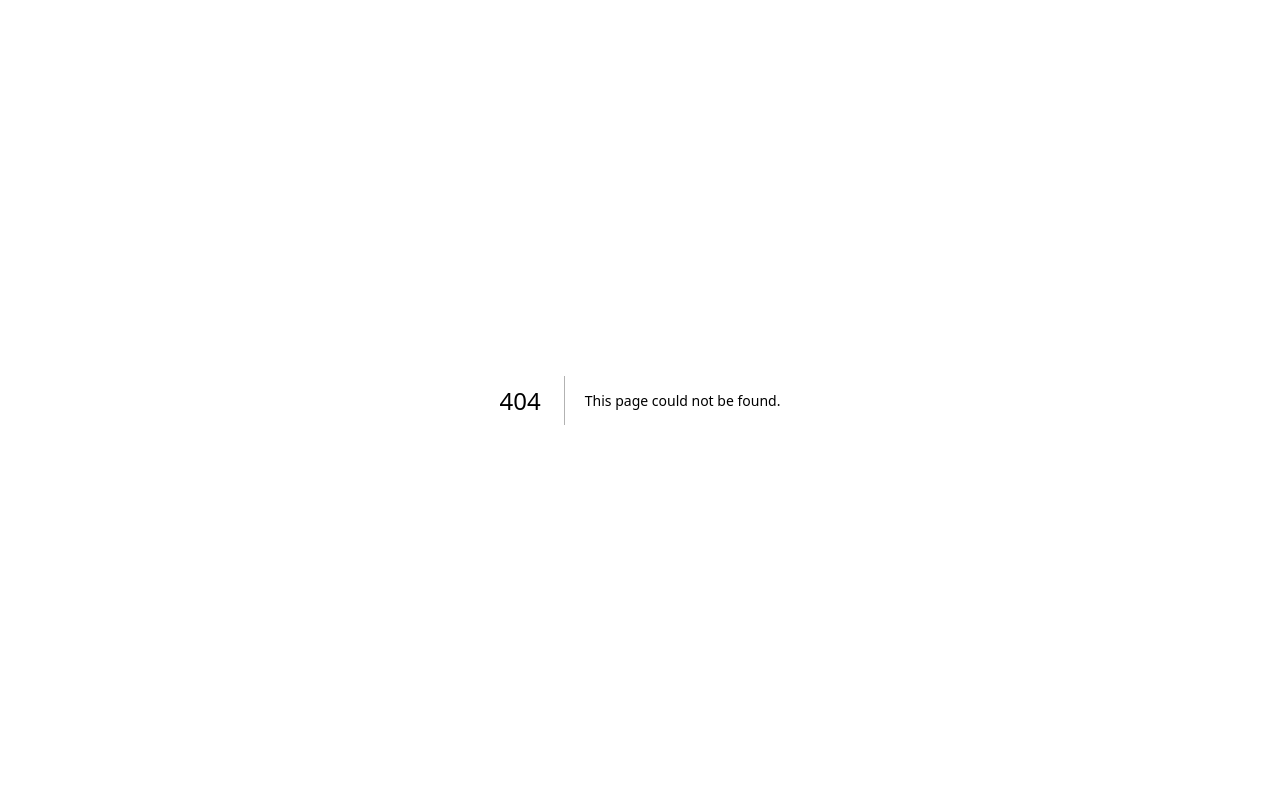
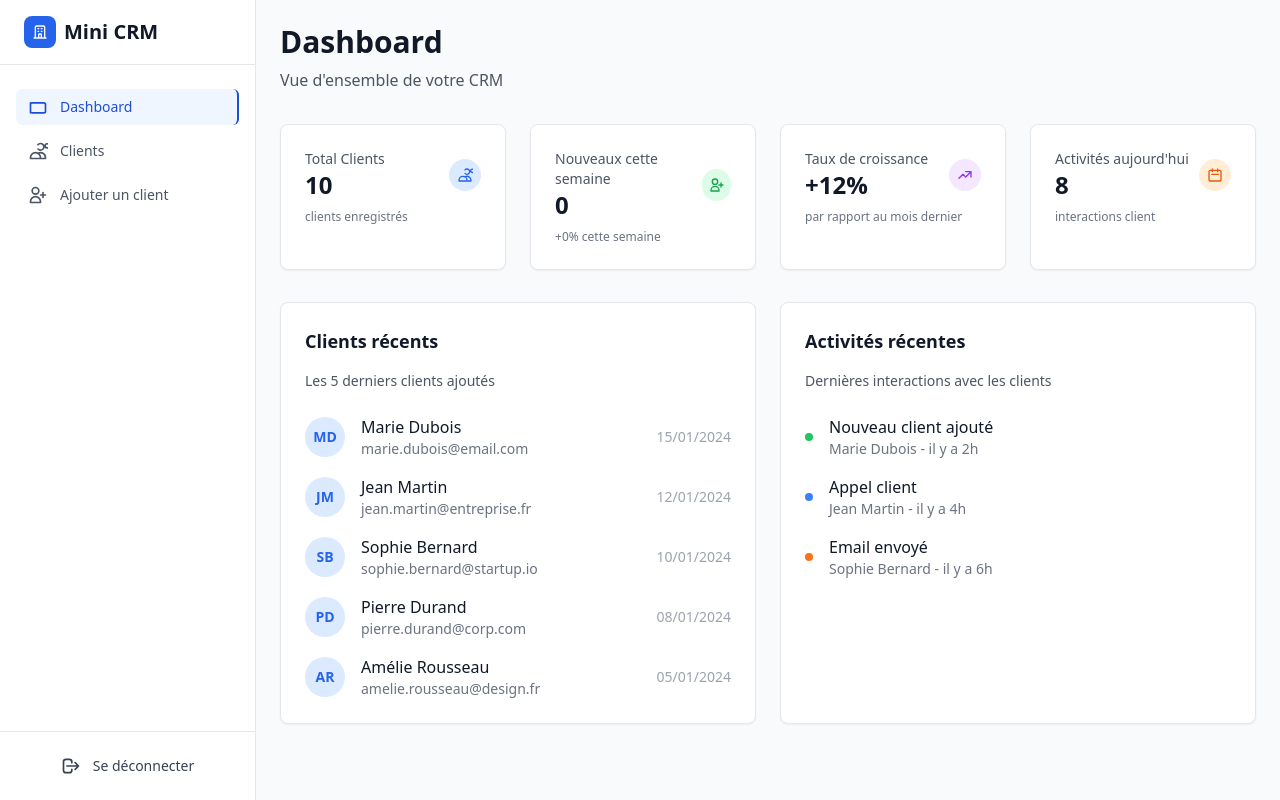
Before and after one commit to aaronfranceschi/ai-link-crm, a Next.js app: page /dashboard in a window 1280 px wide. Before the commit this address had no page. Built offline with nearby package versions, Linux system fonts and the light colour scheme.

Commit message:
feat: implement Dashboard page with client statistics and recent activities

```diff
--- /dev/null
+++ b/app/dashboard/page.tsx
@@ -0,0 +1,158 @@
+import { Card } from "@/components/ui/Card"
+import { mockClients } from "@/data/mock"
+
+export default function DashboardPage() {
+  const totalClients = mockClients.length
+  const recentClients = mockClients.filter((client) => {
+    const clientDate = new Date(client.createdAt)
+    const weekAgo = new Date()
+    weekAgo.setDate(weekAgo.getDate() - 7)
+    return clientDate > weekAgo
+  }).length
+
+  return (
+    <div className="p-6">
+      <div className="mb-8">
+        <h1 className="text-3xl font-bold text-gray-900">Dashboard</h1>
+        <p className="text-gray-600 mt-2">Vue d'ensemble de votre CRM</p>
+      </div>
+
+      {/* Stats Cards */}
+      <div className="grid grid-cols-1 md:grid-cols-2 lg:grid-cols-4 gap-6 mb-8">
+        <Card className="p-6">
+          <div className="flex items-center justify-between">
+            <div>
+              <p className="text-sm font-medium text-gray-600">Total Clients</p>
+              <p className="text-2xl font-bold text-gray-900">{totalClients}</p>
+            </div>
+            <div className="w-8 h-8 bg-blue-100 rounded-full flex items-center justify-center">
+              <svg className="w-4 h-4 text-blue-600" fill="none" stroke="currentColor" viewBox="0 0 24 24">
+                <path
+                  strokeLinecap="round"
+                  strokeLinejoin="round"
+                  strokeWidth={2}
+                  d="M12 4.354a4 4 0 110 5.292M15 21H3v-1a6 6 0 0112 0v1zm0 0h6v-1a6 6 0 00-9-5.197m13.5-9a2.5 2.5 0 11-5 0 2.5 2.5 0 015 0z"
+                />
+              </svg>
+            </div>
+          </div>
+          <p className="text-xs text-gray-500 mt-2">clients enregistrés</p>
+        </Card>
+
+        <Card className="p-6">
+          <div className="flex items-center justify-between">
+            <div>
+              <p className="text-sm font-medium text-gray-600">Nouveaux cette semaine</p>
+              <p className="text-2xl font-bold text-gray-900">{recentClients}</p>
+            </div>
+            <div className="w-8 h-8 bg-green-100 rounded-full flex items-center justify-center">
+              <svg className="w-4 h-4 text-green-600" fill="none" stroke="currentColor" viewBox="0 0 24 24">
+                <path
+                  strokeLinecap="round"
+                  strokeLinejoin="round"
+                  strokeWidth={2}
+                  d="M18 9v3m0 0v3m0-3h3m-3 0h-3m-2-5a4 4 0 11-8 0 4 4 0 018 0zM3 20a6 6 0 0112 0v1H3v-1z"
+                />
+              </svg>
+            </div>
+          </div>
+          <p className="text-xs text-gray-500 mt-2">
+            +{Math.round((recentClients / totalClients) * 100)}% cette semaine
+          </p>
+        </Card>
+
+        <Card className="p-6">
+          <div className="flex items-center justify-between">
+            <div>
+              <p className="text-sm font-medium text-gray-600">Taux de croissance</p>
+              <p className="text-2xl font-bold text-gray-900">+12%</p>
+            </div>
+            <div className="w-8 h-8 bg-purple-100 rounded-full flex items-center justify-center">
+              <svg className="w-4 h-4 text-purple-600" fill="none" stroke="currentColor" viewBox="0 0 24 24">
+                <path strokeLinecap="round" strokeLinejoin="round" strokeWidth={2} d="M13 7h8m0 0v8m0-8l-8 8-4-4-6 6" />
+              </svg>
+            </div>
+          </div>
+          <p className="text-xs text-gray-500 mt-2">par rapport au mois dernier</p>
+        </Card>
+
+        <Card className="p-6">
+          <div className="flex items-center justify-between">
+            <div>
+              <p className="text-sm font-medium text-gray-600">Activités aujourd'hui</p>
+              <p className="text-2xl font-bold text-gray-900">8</p>
+            </div>
+            <div className="w-8 h-8 bg-orange-100 rounded-full flex items-center justify-center">
+              <svg className="w-4 h-4 text-orange-600" fill="none" stroke="currentColor" viewBox="0 0 24 24">
+                <path
+                  strokeLinecap="round"
+                  strokeLinejoin="round"
+                  strokeWidth={2}
+                  d="M8 7V3m8 4V3m-9 8h10M5 21h14a2 2 0 002-2V7a2 2 0 00-2-2H5a2 2 0 00-2 2v12a2 2 0 002 2z"
+                />
+              </svg>
+            </div>
+          </div>
+          <p className="text-xs text-gray-500 mt-2">interactions client</p>
+        </Card>
+      </div>
+
+      {/* Recent Clients and Activities */}
+      <div className="grid grid-cols-1 lg:grid-cols-2 gap-6">
+        <Card className="p-6">
+          <h3 className="text-lg font-semibold text-gray-900 mb-4">Clients récents</h3>
+          <p className="text-sm text-gray-600 mb-6">Les 5 derniers clients ajoutés</p>
+
+          <div className="space-y-4">
+            {mockClients.slice(0, 5).map((client) => (
+              <div key={client.id} className="flex items-center space-x-4">
+                <div className="w-10 h-10 bg-blue-100 rounded-full flex items-center justify-center">
+                  <span className="text-blue-600 font-semibold text-sm">
+                    {client.firstName[0]}
+                    {client.lastName[0]}
+                  </span>
+                </div>
+                <div className="flex-1">
+                  <p className="font-medium text-gray-900">
+                    {client.firstName} {client.lastName}
+                  </p>
+                  <p className="text-sm text-gray-500">{client.email}</p>
+                </div>
+                <div className="text-sm text-gray-400">{new Date(client.createdAt).toLocaleDateString("fr-FR")}</div>
+              </div>
+            ))}
+          </div>
+        </Card>
+
+        <Card className="p-6">
+          <h3 className="text-lg font-semibold text-gray-900 mb-4">Activités récentes</h3>
+          <p className="text-sm text-gray-600 mb-6">Dernières interactions avec les clients</p>
+
+          <div className="space-y-4">
+            <div className="flex items-center space-x-4">
+              <div className="w-2 h-2 bg-green-500 rounded-full"></div>
+              <div className="flex-1">
+                <p className="font-medium text-gray-900">Nouveau client ajouté</p>
+                <p className="text-sm text-gray-500">Marie Dubois - il y a 2h</p>
+              </div>
+            </div>
+            <div className="flex items-center space-x-4">
+              <div className="w-2 h-2 bg-blue-500 rounded-full"></div>
+              <div className="flex-1">
+                <p className="font-medium text-gray-900">Appel client</p>
+                <p className="text-sm text-gray-500">Jean Martin - il y a 4h</p>
+              </div>
+            </div>
+            <div className="flex items-center space-x-4">
+              <div className="w-2 h-2 bg-orange-500 rounded-full"></div>
+              <div className="flex-1">
+                <p className="font-medium text-gray-900">Email envoyé</p>
+                <p className="text-sm text-gray-500">Sophie Bernard - il y a 6h</p>
+              </div>
+            </div>
+          </div>
+        </Card>
+      </div>
+    </div>
+  )
+}
```
